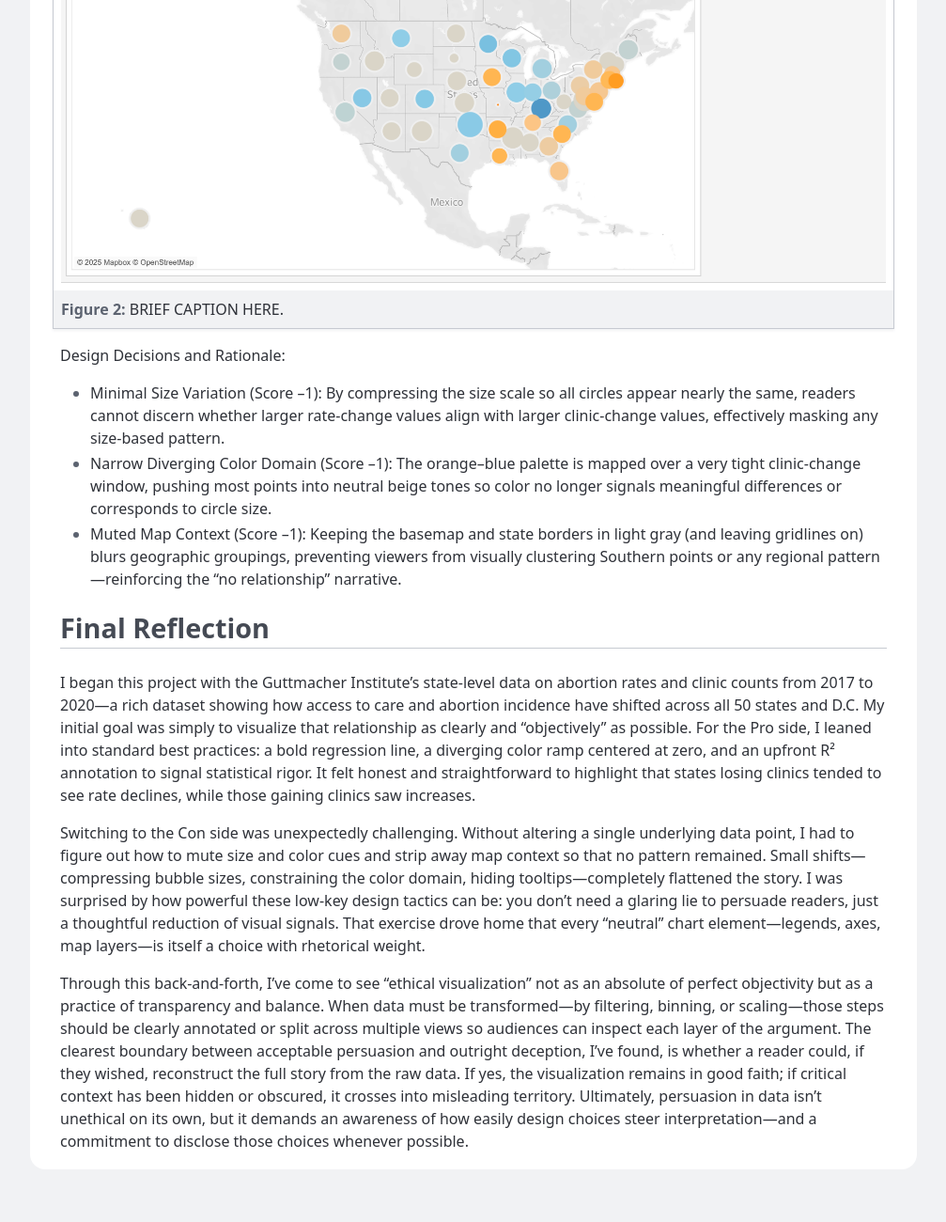
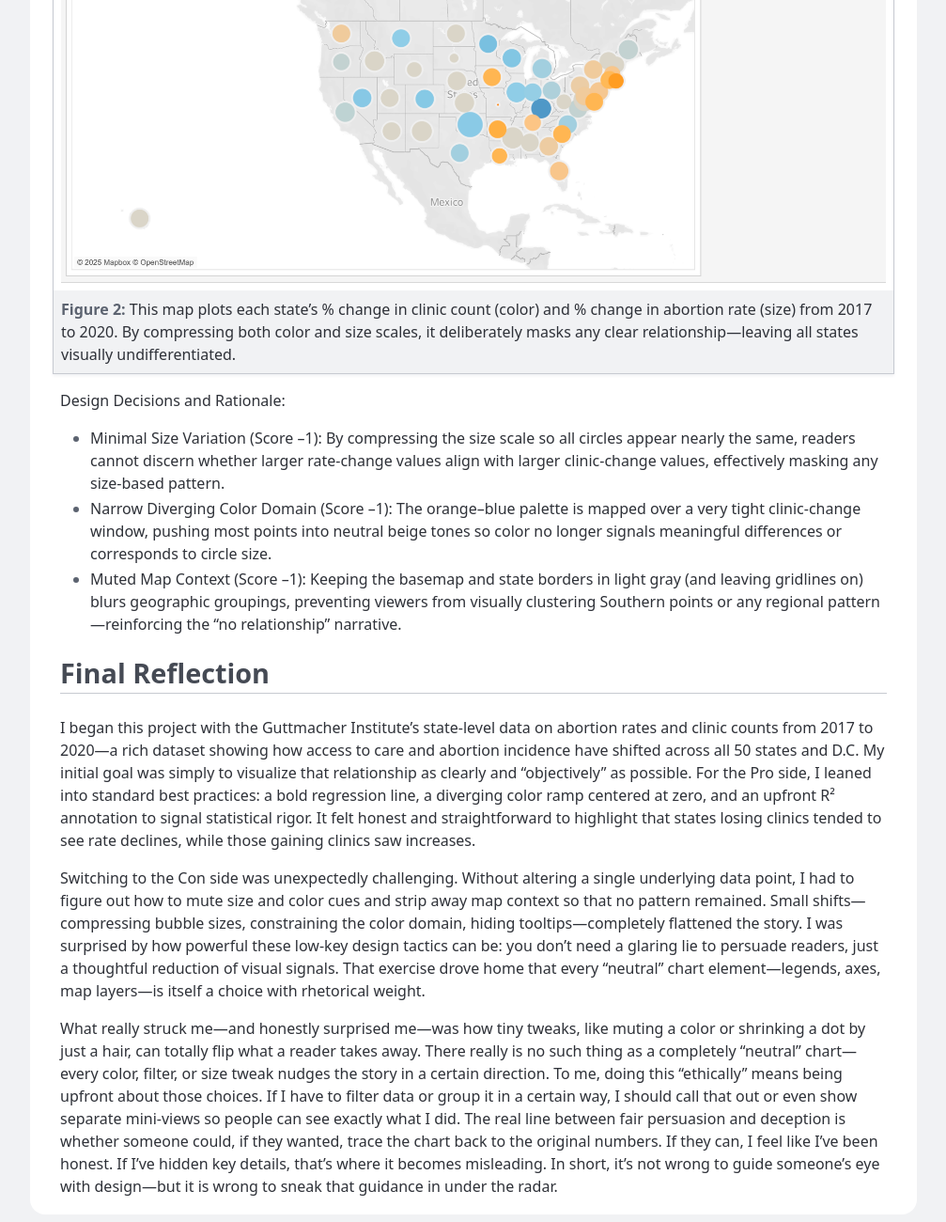
Before and after one commit to derekkuang/lab1-dsc106, a plain HTML site: page project2_dsc106/index.html in a window 1280 px wide. Shown: the part 1684-2984 px from the top of the page at 94% size, without its empty margins (136-1143 px from the left). Before the commit the page ends 2936 px from the top, so only its background shows below. Drawn offline with Linux system fonts and the light colour scheme.

Commit message:
final edits

```diff
--- a/project2_dsc106/index.html
+++ b/project2_dsc106/index.html
@@ -189,7 +189,7 @@
 
         <figure>
           <img src="against_visualization.png" alt="">
-          <figcaption>BRIEF CAPTION HERE.</figcaption>
+          <figcaption>This map plots each state’s % change in clinic count (color) and % change in abortion rate (size) from 2017 to 2020. By compressing both color and size scales, it deliberately masks any clear relationship—leaving all states visually undifferentiated.</figcaption>
         </figure>
 
         <p>Design Decisions and Rationale:</p>
@@ -215,7 +215,7 @@
 
         </p>
 
-        <p>Through this back‐and‐forth, I’ve come to see “ethical visualization” not as an absolute of perfect objectivity but as a practice of transparency and balance. When data must be transformed—by filtering, binning, or scaling—those steps should be clearly annotated or split across multiple views so audiences can inspect each layer of the argument. The clearest boundary between acceptable persuasion and outright deception, I’ve found, is whether a reader could, if they wished, reconstruct the full story from the raw data. If yes, the visualization remains in good faith; if critical context has been hidden or obscured, it crosses into misleading territory. Ultimately, persuasion in data isn’t unethical on its own, but it demands an awareness of how easily design choices steer interpretation—and a commitment to disclose those choices whenever possible.
+        <p>What really struck me—and honestly surprised me—was how tiny tweaks, like muting a color or shrinking a dot by just a hair, can totally flip what a reader takes away. There really is no such thing as a completely “neutral” chart—every color, filter, or size tweak nudges the story in a certain direction. To me, doing this “ethically” means being upfront about those choices. If I have to filter data or group it in a certain way, I should call that out or even show separate mini-views so people can see exactly what I did. The real line between fair persuasion and deception is whether someone could, if they wanted, trace the chart back to the original numbers. If they can, I feel like I’ve been honest. If I’ve hidden key details, that’s where it becomes misleading. In short, it’s not wrong to guide someone’s eye with design—but it is wrong to sneak that guidance in under the radar.
 
         </p>
       </section>
```
